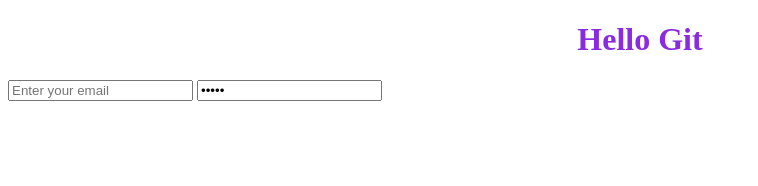
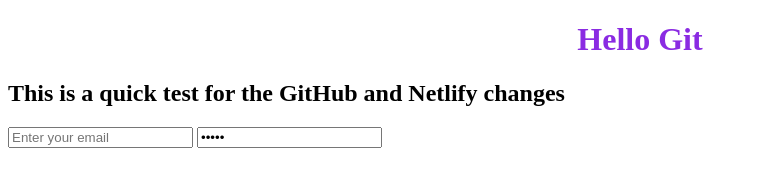
Before and after one commit to Crevlm/Challenge-Lesson-4, a plain HTML site: page index.html in a window 1280 px wide. Shown: the whole page, without its empty margins (0-758 px from the left). Drawn offline with Linux system fonts and the light colour scheme.

Commit message:
Added H2 additional data

```diff
--- a/index.html
+++ b/index.html
@@ -14,6 +14,8 @@
 
     <h1> Hello Git</h1>
 
+    <h2>This is a quick test for the GitHub and Netlify changes</h2>
+
     <form>
 <input type="email" placeholder="Enter your email">
 <input type="password" placeholder="Enter your password"
```
